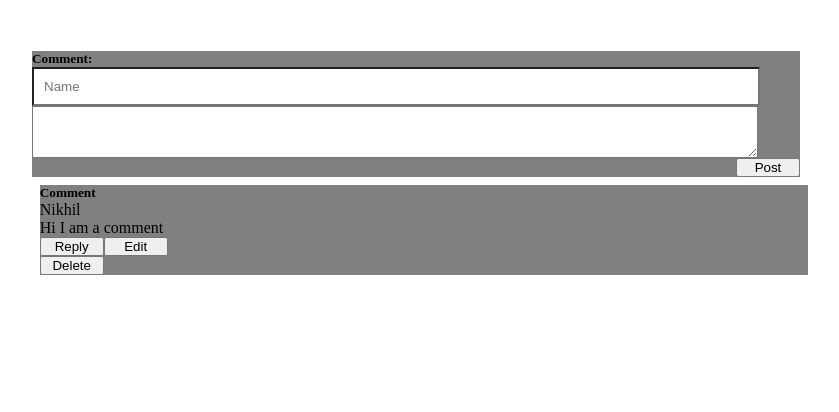
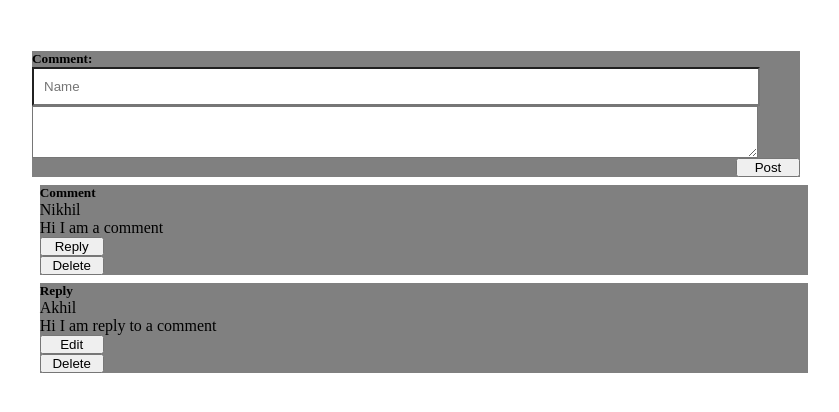
Before and after one commit to nikhilgvpce/comment-section, a React (Vite) app: page / in a window 1280 px wide. Shown: the top 412 px of the page, without its empty margins (224-1063 px from the left). Built offline with nearby package versions, Linux system fonts and the light colour scheme.

Commit message:
Adds ability to Reply to Comment

```diff
--- a/src/CommentItem/CommentItem.jsx
+++ b/src/CommentItem/CommentItem.jsx
@@ -38,8 +38,8 @@ const CommentItem = (props) => {
                 <p>{textAreaValue}</p>
             </div>
             <div className="edit-control">
-                <button onClick={() => onReply(parentIndex, index)}>Reply</button>
-                <button onClick={() => onEdit(parentIndex, index)}>Edit</button>
+                { ! Number.isInteger(parentIndex) ? <button onClick={() => onReply(parentIndex, index)}>Reply</button> : null }
+                { Number.isInteger(parentIndex) ? <button onClick={() => onEdit(parentIndex, index)}>Edit</button> : null }
             </div>
             <button onClick={() => onDelete(parentIndex, index)}>Delete</button>
         </div>
--- a/src/CommentsList/CommentsList.jsx
+++ b/src/CommentsList/CommentsList.jsx
@@ -13,7 +13,7 @@ const initialState = {
             commentText: 'Hi I am a comment',
             type: 'comment',
             date: '',
-            replies: [{ name: 'Akhil', comment: 'Hi I am reply to a comment', date: '' }]
+            replies: [{ name: 'Akhil', headerValue: 'Reply', commentText: 'Hi I am reply to a comment', date: '' }]
         }
     ],
     commentReplyIndex: '',
@@ -82,24 +82,28 @@ const Comments = () => {
     const handlePostComment = (parentIndex, index) => {
         if (!state.name || !state.commentText) return;
         const newComment = {
-            headerValue: 'Comment',
             name: state.name,
             commentText: state.commentText,
-            type: 'comment',
             date: '',
-            replies: []
         }
-        const comments = state.comments
-        if (parentIndex && index) {
+        let comments = state.comments
+        if (Number.isInteger(parentIndex)) {
+            newComment.headerValue = 'Reply'
             comments[parentIndex].replies = [
                 ...comments[parentIndex].replies,
+                newComment
+            ]
+        } else {
+            newComment.replies = [];
+            comments = [
+                ...comments,
                 newComment
             ]
         }
         dispatch({
             type: 'POST_COMMENT',
             payload: {
-                comments: [...state.comments, newComment]
+                comments: comments
             }
         })
 
@@ -117,7 +121,7 @@ const Comments = () => {
     const commentProps = {
         headerValue: 'Comment:',
         inputValue: state.commentReplyIndex === '' ? state.name : '',
-        textAreaValue: !state.commentReplyIndex === '' ? state.commentText: '',
+        textAreaValue: state.commentReplyIndex === '' ? state.commentText: '',
         inputPlaceholder: "Name",
         onInputChange: handleNameChange,
         onTextAreaChange: handleCommentChange,
@@ -152,7 +156,7 @@ const Comments = () => {
                                     commentReplyIndex={state.commentReplyIndex}
                                     name={state.name}
                                     commentText={state.commentText}
-                                    {...commentItem.replies}
+                                    replies={commentItem.replies}
                                 />
                             </div>
                         )
--- a/src/Replies/Replies.jsx
+++ b/src/Replies/Replies.jsx
@@ -1,16 +1,22 @@
 import CommentItem from "../CommentItem/CommentItem"
 
 const Replies = ({ replies = [], name, commentText  ,onPostSubmit, onCommentChange, onNameChange, parentIndex, commentReplyIndex }) => {
-    const commentProps = {
+    let commentProps = {
         inputPlaceholder: "Name",
-        textAreaValue: commentText,
         headerValue: 'Reply',
         onInputChange: onNameChange,
-        inputValue: name,
         onTextAreaChange: onCommentChange,
         onSubmit: onPostSubmit,
-        parentIndex,
+        parentIndex: parentIndex,
         isEditMode: parentIndex === commentReplyIndex
+    }
+
+    if(parentIndex === commentReplyIndex) {
+        commentProps = {
+            ...commentProps,
+            textAreaValue: commentText,
+            inputValue: name,
+        }
     }
 
     return (
@@ -21,7 +27,15 @@ const Replies = ({ replies = [], name, commentText  ,onPostSubmit, onCommentChan
             {
                 replies.length  ? replies?.map((reply, index) => {
                     return (
-                        <CommentItem {...commentProps} inputValue={reply.inputValue} headerValue={reply.headerValue} />
+                        <CommentItem
+                        {...commentProps}
+                        parentIndex={parentIndex}
+                        index={index}
+                        inputValue={reply.name}
+                        headerValue={reply.headerValue}
+                        textAreaValue={reply.commentText}
+                        name={reply.name}
+                    />
                     )
                 }) : null
             }
```
